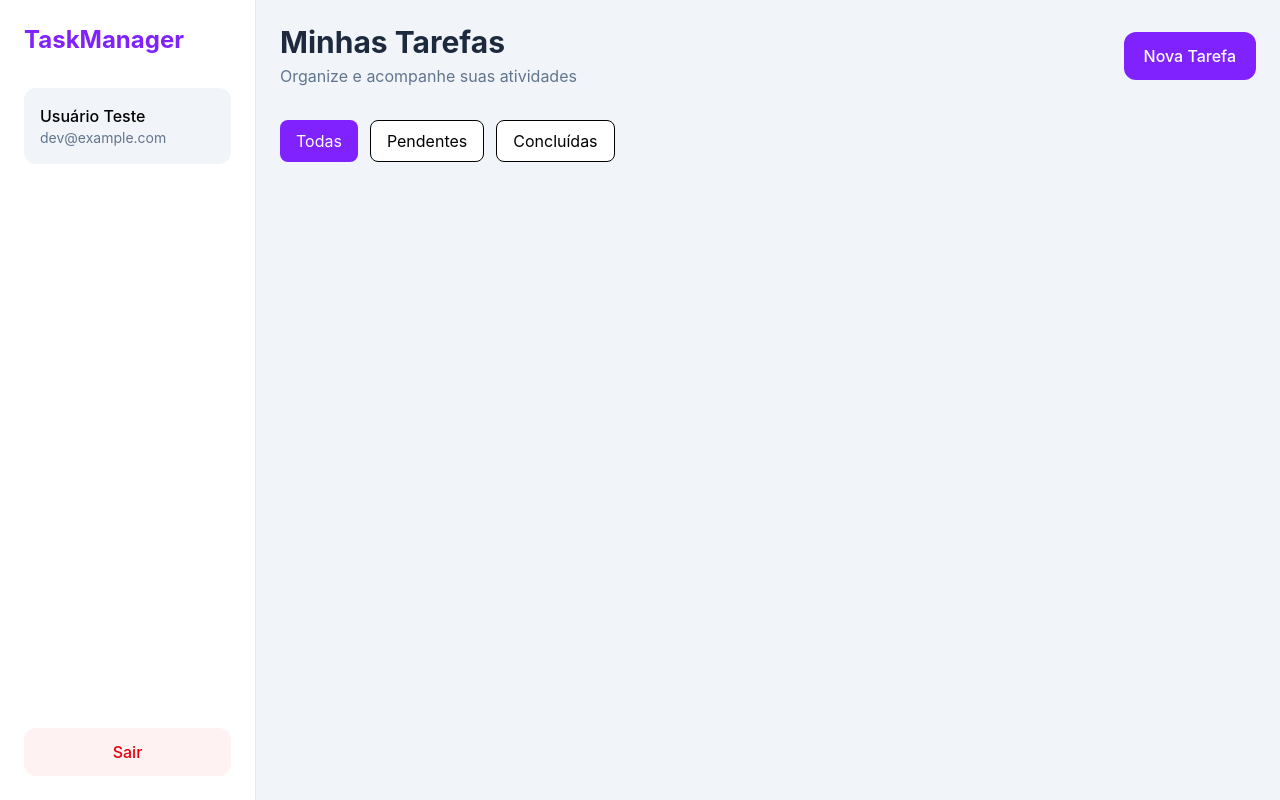
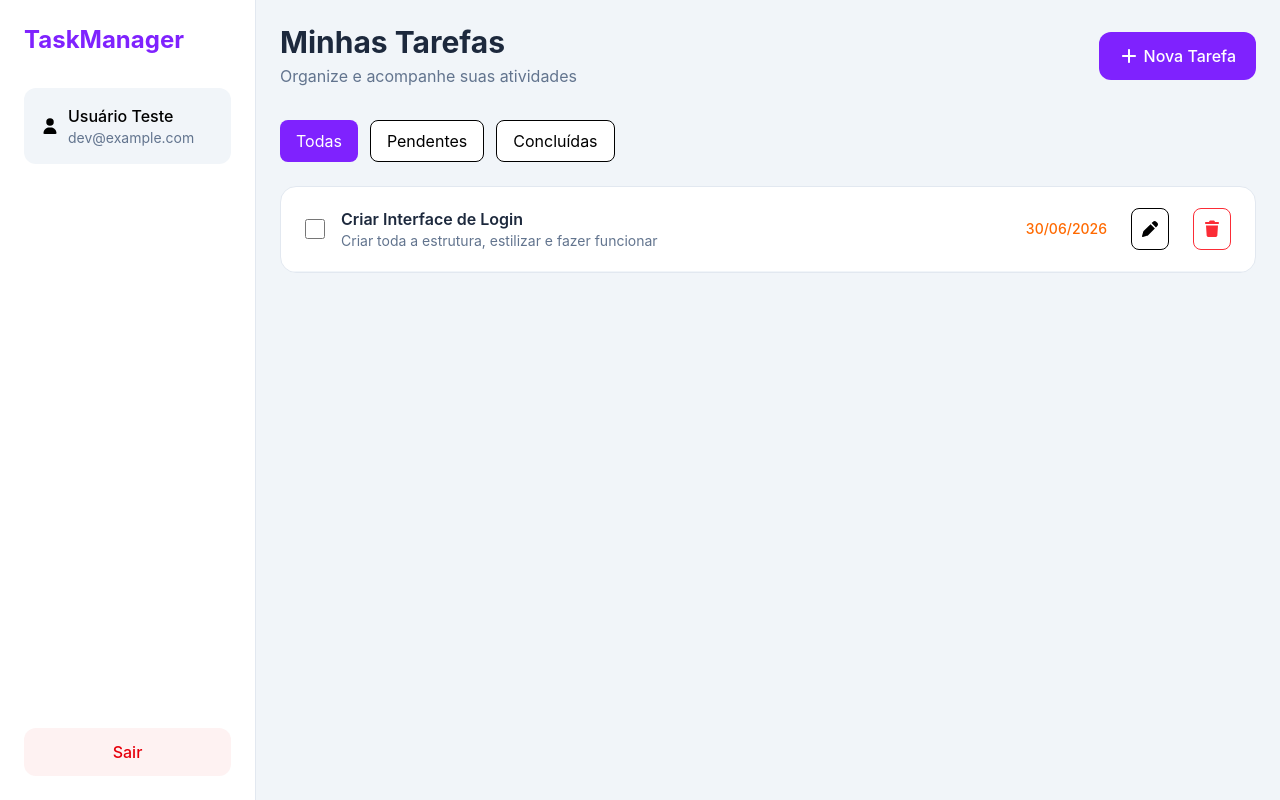
Before and after one commit to Gabriel-Gomes-Leme/task-manager, a React (Vite) app: page /dashboard in a window 1280 px wide. Built offline with nearby package versions, Linux system fonts and the light colour scheme.

Commit message:
feat: reducer, context and dashboard layout

```diff
--- a/package.json
+++ b/package.json
@@ -10,6 +10,7 @@
     "preview": "vite preview"
   },
   "dependencies": {
+    "@fortawesome/free-solid-svg-icons": "^7.2.0",
     "@fortawesome/react-fontawesome": "^3.3.1",
     "@tailwindcss/vite": "^4.3.1",
     "react": "^19.2.6",
--- a/src/App.tsx
+++ b/src/App.tsx
@@ -1,13 +1,16 @@
 import "./App.css";
 import { MessagesContainer } from "./components/Messages";
+import { TaskContextProvider } from "./contexts/TaskContextProvider";
 import { MainRouter } from "./routers/MainRouter";
 
 function App() {
   return (
     <>
-      <MessagesContainer>
+      <TaskContextProvider>
+        <MessagesContainer>
         <MainRouter></MainRouter>
       </MessagesContainer>
+      </TaskContextProvider>
     </>
   );
 }
--- a/src/components/Header/index.tsx
+++ b/src/components/Header/index.tsx
@@ -1,3 +1,6 @@
+import { faPlus } from "@fortawesome/free-solid-svg-icons";
+import { FontAwesomeIcon } from "@fortawesome/react-fontawesome";
+
 export function Header() {
   return (
     <header className="flex items-center justify-between">
@@ -21,9 +24,10 @@
           font-medium
           hover:bg-violet-700
           transition
+          cursor-pointer
         "
       >
-        Nova Tarefa
+       <FontAwesomeIcon icon={faPlus}></FontAwesomeIcon> Nova Tarefa
       </button>
     </header>
   );
--- a/src/components/Sidebar/index.tsx
+++ b/src/components/Sidebar/index.tsx
@@ -1,3 +1,6 @@
+import { faUser } from "@fortawesome/free-solid-svg-icons";
+import { FontAwesomeIcon } from "@fortawesome/react-fontawesome";
+
 export function Sidebar() {
   return (
     <aside className="w-64 bg-white border-r border-slate-200 p-6 flex flex-col">
@@ -6,14 +9,16 @@
           TaskManager
         </h1>
 
-        <div className="mt-8 p-4 bg-slate-100 rounded-xl">
-          <p className="font-medium">
+        <div className="mt-8 p-4 bg-slate-100 rounded-xl flex items-center gap-2">
+            <FontAwesomeIcon icon={faUser}></FontAwesomeIcon>
+          <div>
+            <p className="font-medium">
             Usuário Teste
           </p>
-
           <p className="text-sm text-slate-500">
             dev@example.com
           </p>
+          </div>
         </div>
       </div>
 
--- /dev/null
+++ b/src/components/Task/index.tsx
@@ -0,0 +1,82 @@
+import { Status, type taskModel } from "../../models/taskModel";
+import { faPen, faTrash } from "@fortawesome/free-solid-svg-icons";
+import { FontAwesomeIcon } from "@fortawesome/react-fontawesome";
+
+type taskProps={
+    state: taskModel
+}
+
+export function Task({state} : taskProps){
+    return(
+        <div
+                key={state.id}
+                className="
+                    flex
+                    items-center
+                    justify-between
+                    px-6
+                    py-5
+                    border-b
+                    border-slate-100
+                    hover:bg-slate-50
+                    transition
+                "
+              >
+                <div className="flex items-center gap-4">
+                  <input
+                    type="checkbox"
+                    checked={state.status === Status.CONCLUIDA}
+                    readOnly
+                    className="w-5 h-5"
+                  />
+
+                  <div>
+                    <h3 className="font-semibold text-slate-800">
+                      {state.title}
+                    </h3>
+
+                    <p className="text-sm text-slate-500">{state.description}</p>
+                  </div>
+                </div>
+
+                <div className="flex items-center gap-6">
+                  <span
+                    className={`
+            text-sm
+            font-medium
+            ${
+              state.status === Status.CONCLUIDA
+                ? "text-green-600"
+                : "text-orange-500"
+            }
+          `}
+                  >
+                    {new Date(state.due_date).toLocaleDateString("pt-BR")}
+                  </span>
+
+                  <button
+                    className="
+            p-2
+            border
+            rounded-lg
+            hover:bg-slate-100
+          "
+                  >
+                    <FontAwesomeIcon icon={faPen}></FontAwesomeIcon>
+                  </button>
+
+                  <button
+                    className="
+            p-2
+            border
+            rounded-lg
+            text-red-500
+            hover:bg-red-50
+          "
+                  >
+                    <FontAwesomeIcon icon={faTrash}></FontAwesomeIcon>
+                  </button>
+                </div>
+              </div>
+    )
+}
--- /dev/null
+++ b/src/components/reducers/taskAction.ts
@@ -0,0 +1,20 @@
+import type { taskModel } from "../../models/taskModel"
+
+export enum TaskActionTypes {
+    ADD_TASK = 'ADD_TASK',
+    UPDATE_TASK = 'UPDATE_TASK',
+    DELETE_TASK = 'DELETE_TASK'
+}
+
+export type TaskActionModels = |{
+        type: TaskActionTypes.ADD_TASK,
+        payload: taskModel
+    }
+    | {
+        type: TaskActionTypes.UPDATE_TASK,
+        payload: {card: taskModel}
+    }
+    | {
+        type: TaskActionTypes.DELETE_TASK,
+        payload: number
+    }
--- /dev/null
+++ b/src/components/reducers/taskReducer.ts
@@ -0,0 +1,15 @@
+import { type taskModel } from "../../models/taskModel";
+import type { TaskActionModels } from "./taskAction";
+
+export function taskReducer(
+    state: taskModel[],
+    action: TaskActionModels
+):taskModel[]{
+    console.log(action.type);
+  switch (action.type) {
+    case "ADD_TASK":
+    return [...state, action.payload];
+  }
+
+  return state;
+}
--- /dev/null
+++ b/src/contexts/TaskContext.ts
@@ -0,0 +1,18 @@
+import { createContext } from "react"
+import type { TaskActionModels } from "../components/reducers/taskAction"
+import { tasks } from "../data/tasks"
+import type { taskModel } from "../models/taskModel"
+
+export type TaskState = taskModel[];
+
+type taskContextProps ={
+  state: TaskState,
+  dispatch: React.Dispatch<TaskActionModels>
+}
+
+const initialContextValue : taskContextProps ={
+    state: tasks,
+    dispatch: () => {}
+}
+
+export const TaskContext = createContext(initialContextValue)
--- /dev/null
+++ b/src/contexts/TaskContextProvider.tsx
@@ -0,0 +1,21 @@
+import { useReducer } from "react";
+import { taskReducer } from "../components/reducers/taskReducer";
+import { tasks } from "../data/tasks";
+import { TaskContext } from "./taskContext";
+
+type TaskContextProviderProps = {
+  children: React.ReactNode;
+};
+
+export function TaskContextProvider({ children }: TaskContextProviderProps) {
+  const [state, dispatch] = useReducer(
+    taskReducer,
+    tasks,
+  );
+
+  return (
+    <TaskContext.Provider value={{state, dispatch}}>
+      {children}
+    </TaskContext.Provider>
+  );
+}
--- /dev/null
+++ b/src/contexts/useTaskContext.ts
@@ -0,0 +1,6 @@
+import { useContext } from "react";
+import { TaskContext } from "./taskContext";
+
+export function useTaskContext(){
+    return useContext(TaskContext)
+}
--- a/src/pages/Dashboard/index.tsx
+++ b/src/pages/Dashboard/index.tsx
@@ -1,9 +1,16 @@
 import { Filters } from "../../components/Filters";
 import { Header } from "../../components/Header";
 import { Sidebar } from "../../components/Sidebar";
+import { Task } from "../../components/Task";
+import { useTaskContext } from "../../contexts/useTaskContext";
 
-export function Dashboard(){
-    return(
+
+
+export function Dashboard() {
+  const { state } = useTaskContext();
+
+  console.log(state);
+  return (
     <>
       <div className="min-h-screen bg-slate-100 flex">
         <Sidebar />
@@ -13,11 +20,13 @@
 
           <Filters />
 
-        <section className="mt-6">
-          {/* TaskCards */}
+          <section className="mt-6 bg-white rounded-2xl border border-slate-200 overflow-hidden">
+            {state.map((task) => (
+              <Task state={task} />
+            ))}
           </section>
         </main>
       </div>
     </>
-    )
+  );
 }
```
Also changed, not shown: src/contexts/tasks.ts (deleted), 1 other file (tests, documents, lock files or other folders). Lines whose indentation alone changed are shown as unchanged.
